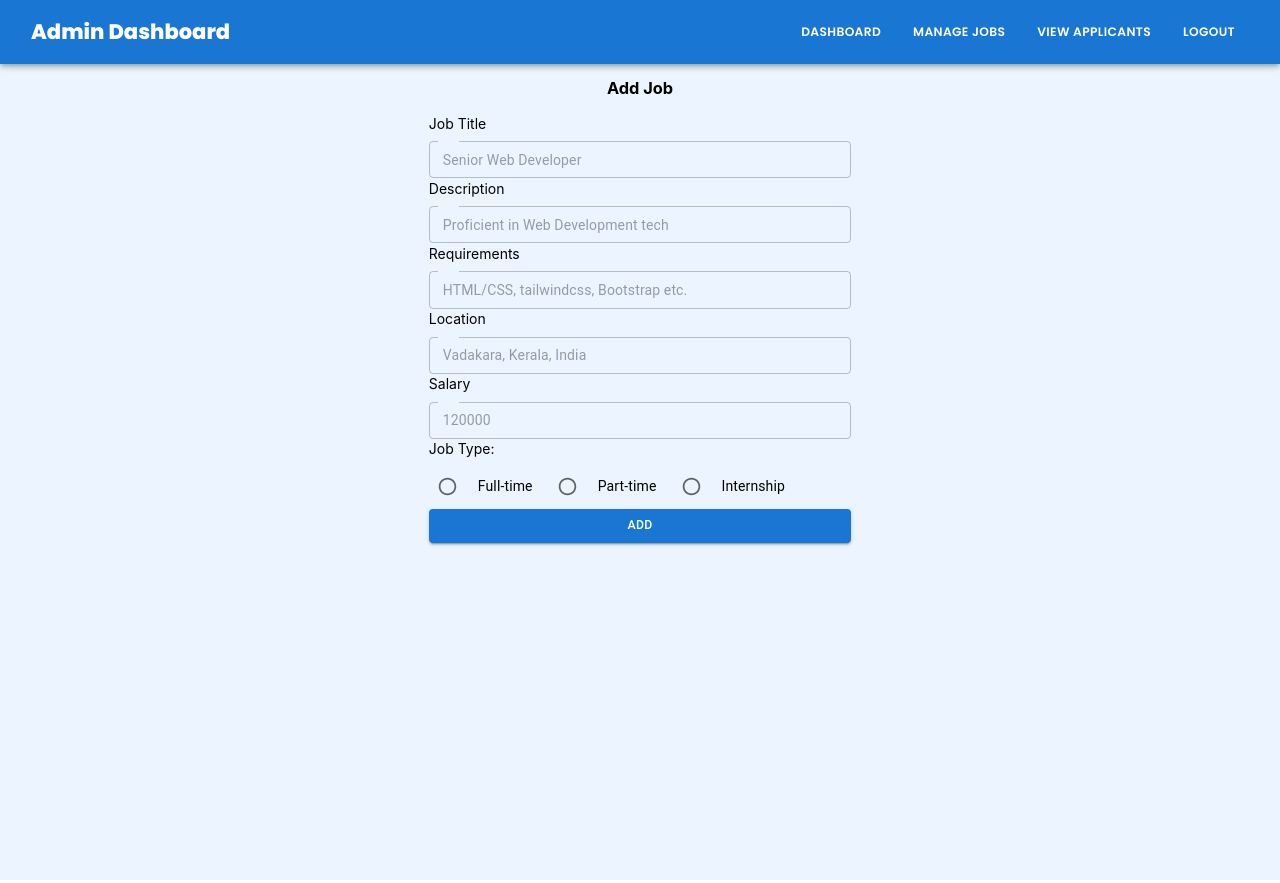
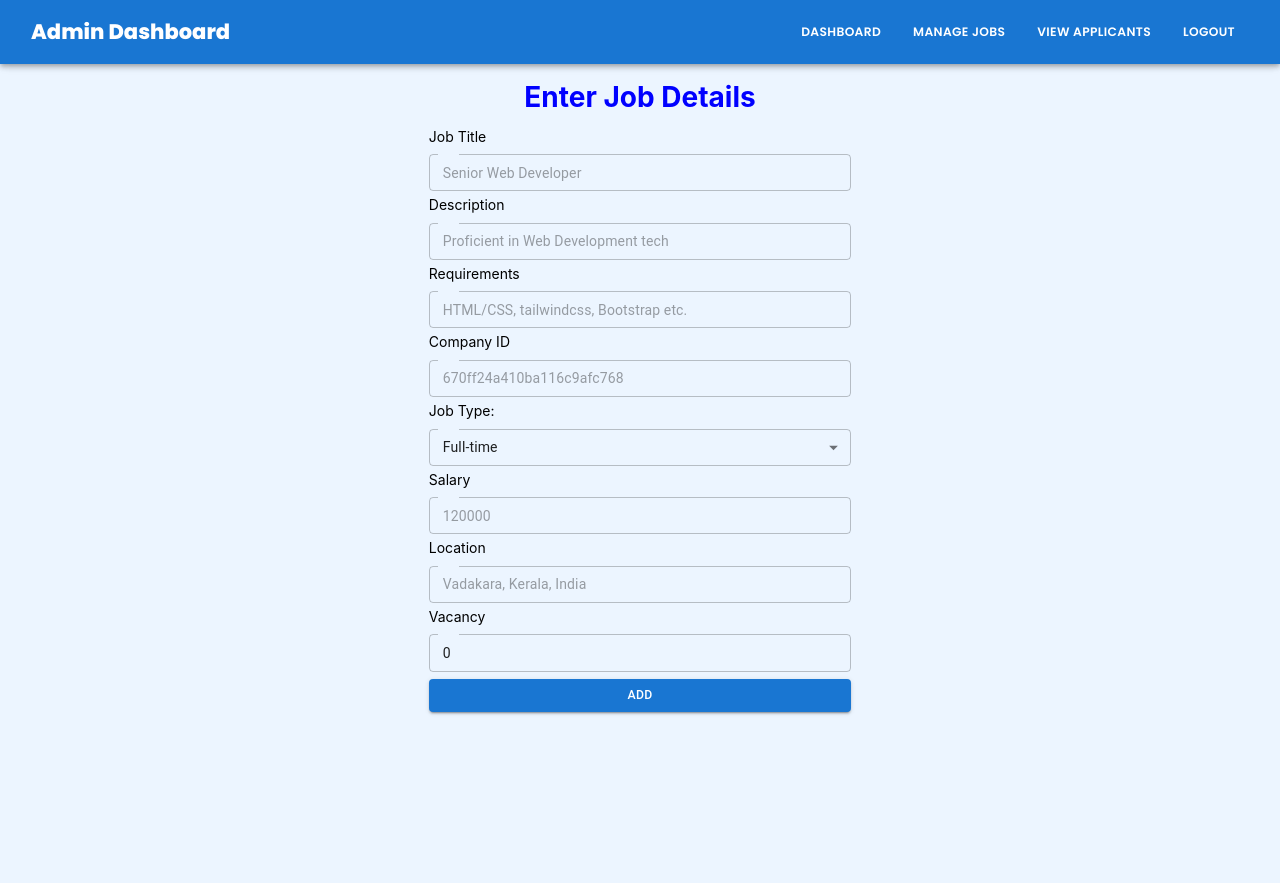
Before and after one commit to visrm/Job-portal, a React (Vite) app in the folder Frontend/: page /admin/manage-jobs in a window 1280 px wide. Built offline with nearby package versions, Linux system fonts and the light colour scheme.

Commit message:
:heavy_plus_sign: update ManageJobs.jsx

```diff
--- a/Frontend/src/components/adminModule/ManageJobs.jsx
+++ b/Frontend/src/components/adminModule/ManageJobs.jsx
@@ -3,13 +3,14 @@ import AdminNavigation from "./AdminNavigation";
 import {
   Button,
   FormControl,
-  FormControlLabel,
-  Radio,
-  RadioGroup,
+  MenuItem,
+  Select,
   TextField
 } from "@mui/material";
 import axios from "axios";
-import { JOB_API_END_POINT } from "../../utils/constants";
+import { JOB_API_END_POINT } from "../../utils/constants.js";
+import { useDispatch } from "react-redux";
+import { setAllJobs } from "../../redux/slices/jobSlice.js";
 
 const ManageJobs = () => {
   const [input, setInput] = useState({
@@ -18,36 +19,38 @@ const ManageJobs = () => {
     requirements: "",
     salary: "",
     location: "",
-    type: "",
-    vacancy: "",
+    jobType: "Full-time",
+    vacancy: 0,
     companyId: ""
   });
-  async function handlePostSubmit(e) {
+
+  const dispatch = useDispatch();
+
+  const handlePostSubmit = async (e) => {
     try {
-      e.preventDefaults();
-      const jobData = {
-        title: input.title,
-        description: input.description,
-        requirements: input.requirements,
-        salary: input.salary,
-        location: input.location,
-        jobType: input.type,
-        vacancy: input.vacancy,
-        companyId: input.companyId
-      };
-      const res = await axios.post(`${JOB_API_END_POINT}/post`, jobData, {
+      e.preventDefault();
+      const res = await axios.post(`${JOB_API_END_POINT}/post`, input, {
         headers: {
           "Content-Type": "application/json"
         },
         withCredentials: true
       });
+      if (res.data.success) {
+        // console.log(res.data);
+        dispatch(setAllJobs(res.data.job));
+      }
     } catch (error) {
       console.log(error);
     }
-  }
+  };
 
   const handleChange = (e) => {
-    setInput(...input, { [e.target.name]: e.target.value });
+    setInput({ ...input, [e.target.name]: e.target.value });
+    // console.log(input);
+  };
+
+  const jobTypeSelectHandler = (e) => {
+    setInput({ ...input, companyId: e.target.value });
   };
 
   return (
@@ -56,7 +59,7 @@ const ManageJobs = () => {
         <AdminNavigation />
       </header>
       <main>
-        <h3 align="center">Add Job</h3>
+        <h1 align="center" style={{color:"blue"}}>Enter Job Details</h1>
         <form
           method="POST"
           onSubmit={handlePostSubmit}
@@ -64,13 +67,12 @@ const ManageJobs = () => {
             display: "flex",
             flexDirection: "column",
             flexWrap: "nowrap",
-            gap: "0.25rem",
+            gap: "0.5rem",
             width: "100%",
             maxWidth: "33%",
             margin: "0.25rem auto"
           }}
         >
-          <div style={{}}></div>
           <FormControl className="form-field">
             <label htmlFor="title">Job Title</label>
             <TextField
@@ -114,18 +116,37 @@ const ManageJobs = () => {
             />
           </FormControl>
           <FormControl className="form-field">
-            <label htmlFor="location">Location</label>
+            <label htmlFor="companyId">Company ID</label>
             <TextField
               required
               onChange={handleChange}
-              value={input.location}
-              name="location"
-              id="location"
-              placeholder="Vadakara, Kerala, India"
+              value={input.companyId}
+              name="companyId"
+              id="companyId"
+              placeholder="670ff24a410ba116c9afc768"
               variant="outlined"
               size="small"
               fullWidth
             />
+          </FormControl>
+
+          <FormControl className="form-field">
+            <label htmlFor="job-type" className="form-label">
+              Job Type:
+            </label>
+            <Select
+              required
+              sx={{ display: "block", width: "100%" }}
+              size="small"
+              id="job-type"
+              name="jobType"
+              onChange={jobTypeSelectHandler}
+              value={input.jobType.length > 0 ? input.jobType : ""}
+            >
+              <MenuItem value="Part-time">Part-time</MenuItem>
+              <MenuItem value="Full-time">Full-time</MenuItem>
+              <MenuItem value="Internship">Internship</MenuItem>
+            </Select>
           </FormControl>
           <FormControl className="form-field">
             <label htmlFor="salary">Salary</label>
@@ -141,36 +162,33 @@ const ManageJobs = () => {
               fullWidth
             />
           </FormControl>
-
           <FormControl className="form-field">
-            <label htmlFor="job-type" className="form-label">
-              Job Type:
-            </label>
-            <RadioGroup
-              row
+            <label htmlFor="location">Location</label>
+            <TextField
               required
-              defaultValue="Full-time"
               onChange={handleChange}
-              name="jobType"
-              value={input.type}
-              id="job-type"
-            >
-              <FormControlLabel
-                value="Full-time"
-                control={<Radio checked={input.type === "Full-time"} />}
-                label="Full-time"
-              />
-              <FormControlLabel
-                value="Part-time"
-                control={<Radio checked={input.type === "Part-time"} />}
-                label="Part-time"
-              />
-              <FormControlLabel
-                value="Internship"
-                control={<Radio checked={input.type === "Internship"} />}
-                label="Internship"
-              />
-            </RadioGroup>
+              value={input.location}
+              name="location"
+              id="location"
+              placeholder="Vadakara, Kerala, India"
+              variant="outlined"
+              size="small"
+              fullWidth
+            />
+          </FormControl>
+          <FormControl className="form-field">
+            <label htmlFor="vacancy">Vacancy</label>
+            <TextField
+              required
+              onChange={handleChange}
+              value={input.vacancy}
+              name="vacancy"
+              id="vacancy"
+              placeholder="45"
+              variant="outlined"
+              size="small"
+              fullWidth
+            />
           </FormControl>
           <FormControl className="form-field">
             <Button variant="contained" type="submit">
```
